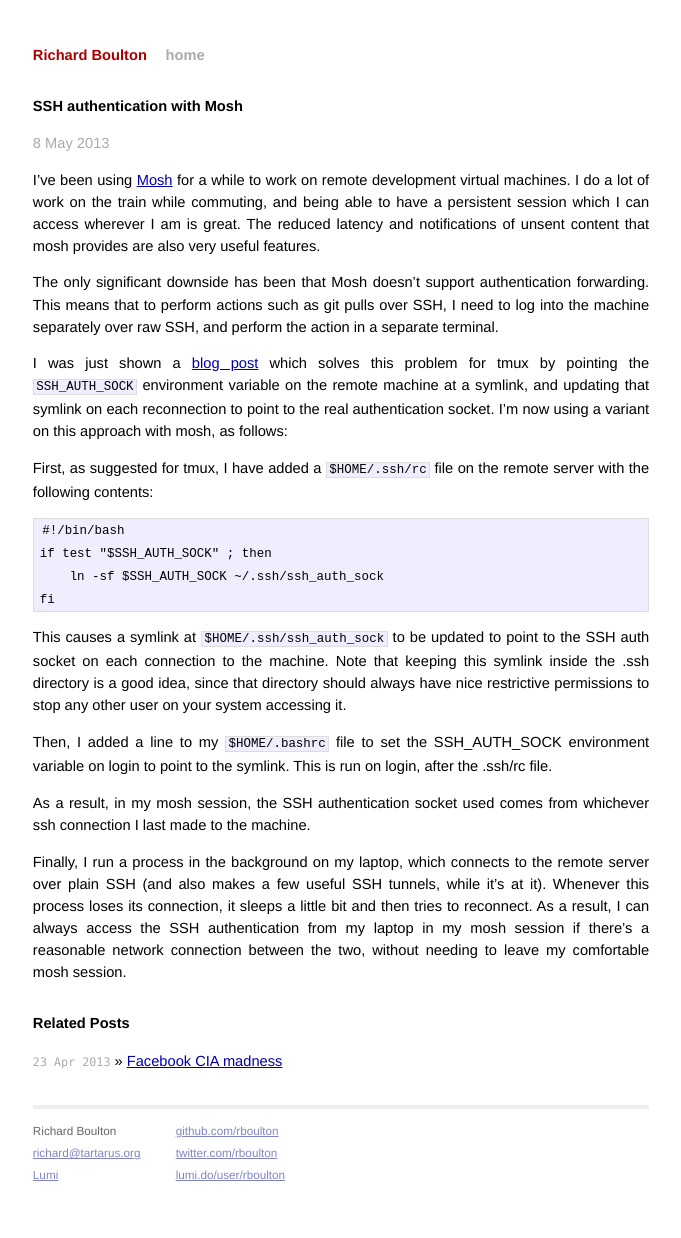
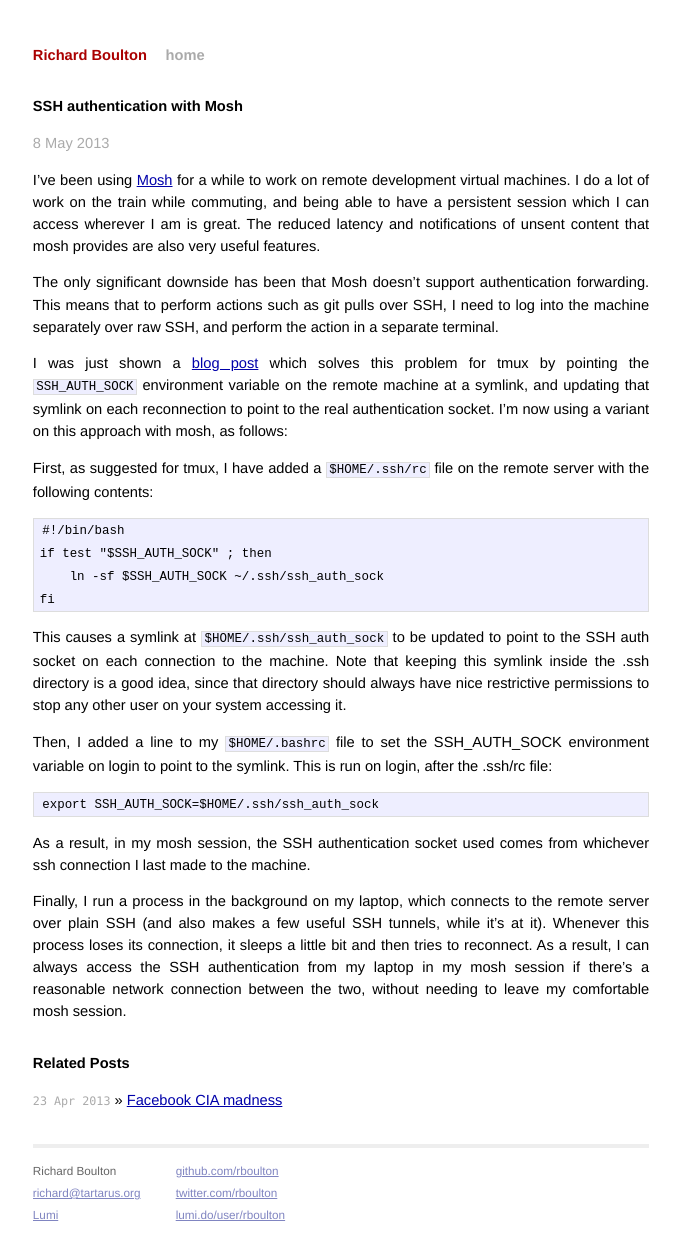
Before and after one commit to rboulton/rboulton.github.io, a Jekyll site: the page built from _posts/2013-05-08-ssh-auth-mosh.md, in a window 1280 px wide. Shown: the whole page, without its empty margins (299-980 px from the left). Built offline with Jekyll 4.4.1, drawn with Linux system fonts in a browser that asks for light colours; Markdown is read by kramdown in place of the engine named in the settings; before the commit the page ends 1198 px from its top, so only the background shows below that.

Commit message:
Add actual command used to set SSH_AUTH_SOCK in .bashrc

```diff
--- a/_posts/2013-05-08-ssh-auth-mosh.md
+++ b/_posts/2013-05-08-ssh-auth-mosh.md
@@ -42,7 +42,9 @@ accessing it.
 
 Then, I added a line to my `$HOME/.bashrc` file to set the SSH_AUTH_SOCK
 environment variable on login to point to the symlink.  This is run on login,
-after the .ssh/rc file.
+after the .ssh/rc file:
+
+    export SSH_AUTH_SOCK=$HOME/.ssh/ssh_auth_sock
 
 As a result, in my mosh session, the SSH authentication socket used comes from
 whichever ssh connection I last made to the machine.
```
